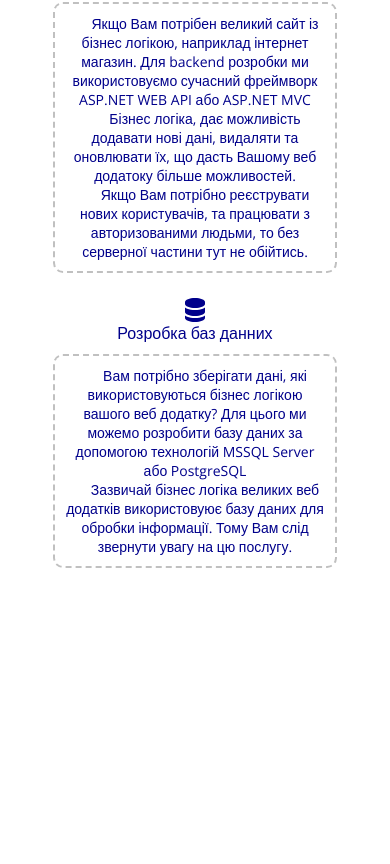
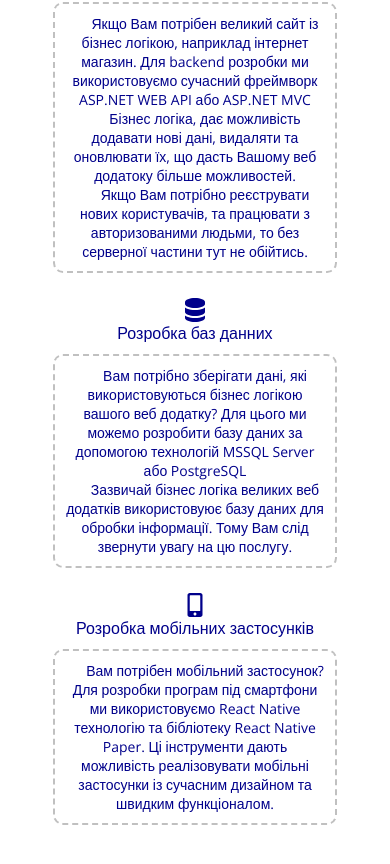
Before and after one commit to koliaparasochka/info, a React (Create React App) app: page / in a window 390 px wide. Shown: the part 1389-2253 px from the top of the page. Before the commit the page ends 2072 px from the top, so only its background shows below. Built offline with nearby package versions, Linux system fonts and the light colour scheme.

Commit message:
Adds mobile apps development service

```diff
--- a/src/components/Home.js
+++ b/src/components/Home.js
@@ -2,6 +2,7 @@ import '../images/home-image.jpg'
 import { PiCodeFill } from 'react-icons/pi';
 import { BsServer } from 'react-icons/bs';
 import { BiSolidServer } from 'react-icons/bi';
+import { FaMobileAlt } from "react-icons/fa";
 import FadeInSection from './FadeInSection';
 
 function Home(props) {
@@ -57,6 +58,17 @@ function Home(props) {
                             </div>
                         </FadeInSection>
                     </div>
+                    <div className='service-block'>
+                        <FadeInSection direction="fade-right">
+                            <div className='service-header'>
+                                <FaMobileAlt className='service-icon' />
+                                <div>{translate.mobileServiceTitle}</div>
+                            </div>
+                            <div className='service-description'>
+                                <p>{translate.mobileServiceDescription}</p>
+                            </div>
+                        </FadeInSection>
+                    </div>
                 </div>
             </div>
         </div>
--- a/src/translations/translate.json
+++ b/src/translations/translate.json
@@ -51,7 +51,9 @@
         "eden2012Management": "Eden 2012 - менеджмент",
         "eden2012ManagementDescription": "Система менеджменту полями для фермерського господарства, яка дає змогу зберігати історію обробки землі. Керування доступом користувачів, перегляд статистики прибутку та урожаю, можливість відтворити сезон та завантажити звіт у форматі pdf.",
         "justMusic": "Just music",
-        "justMusicDescription": "Простий і безкоштовний аудіоплеєр без реклами для прослуховування музики з мобільного пристрою. Якщо ви не хочете слухати деякі аудіофайли, наприклад файли диктофона, вам слід скористатися функцією ігнорування. Ви можете відкрити сторінку налаштувань, щоб вибрати тему, мову та швидкість відтворення."
+        "justMusicDescription": "Простий та безкоштовний аудіоплеєр без реклами для прослуховування музики з мобільного пристрою. Якщо ви не хочете слухати деякі аудіофайли, наприклад файли диктофона, вам слід скористатися функцією ігнорування. Ви можете відкрити сторінку налаштувань, щоб вибрати тему, мову та швидкість відтворення.",
+        "mobileServiceTitle": "Розробка мобільних застосунків",
+        "mobileServiceDescription": "Вам потрібен мобільний застосунок? Для розробки програм під смартфони ми використовуємо React Native технологію та бібліотеку React Native Paper. Ці інструменти дають можливість реалізовувати мобільні застосунки із сучасним дизайном та швидким функціоналом."
     },
     "en": {
         "homeLink": "HOME",
@@ -105,6 +107,8 @@
         "eden2012Management": "Eden 2012 - management",
         "eden2012ManagementDescription": "A field management system for the farming kingdom, which allows you to find out the history of land cultivation. Access to sources, viewing profit and harvest statistics, the ability to open the season and download in pdf format.",
         "justMusic": "Just music",
-        "justMusicDescription": "Simple and free ad-free audio player for listening to music from your mobile device. If you don't want to listen to some audio files, such as voice recorder files, you should use the ignore function. You can open the settings page to select the theme, language and playback speed."
+        "justMusicDescription": "Simple and free ad-free audio player for listening to music from your mobile device. If you don't want to listen to some audio files, such as voice recorder files, you should use the ignore function. You can open the settings page to select the theme, language and playback speed.",
+        "mobileServiceTitle": "Mobile applications development",
+        "mobileServiceDescription": "Do you need a mobile app? We use React Native technology and the React Native Paper library to develop apps for smartphones. These tools make it possible to implement mobile applications with modern design and fast functionality."
     }
 }
```
